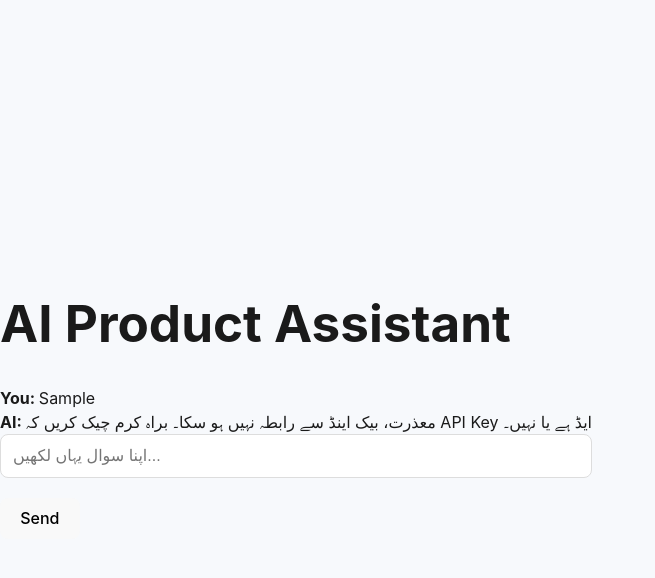
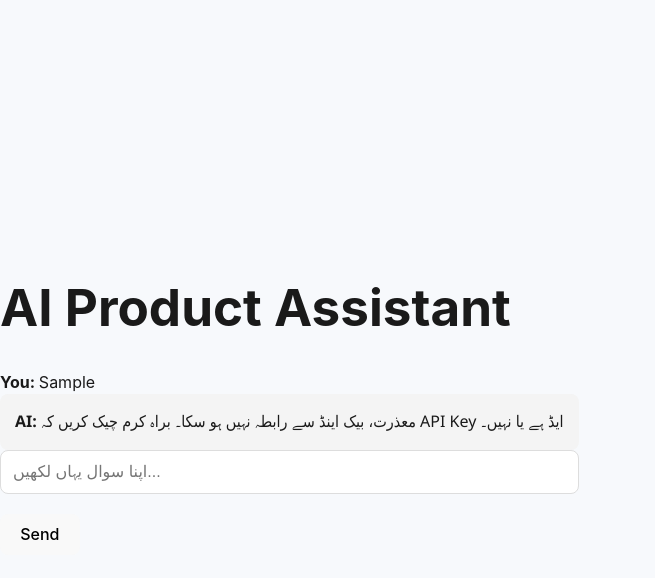
Before and after one commit to wajid-data-scientist/Ai-product-assistant, a React app in the folder frontend/: page / in a window 1280 px wide. Both pictures are taken after typing "Sample" into the empty fields and a click on the button "Send". Shown: the top 578 px of the page, without its empty margins (0-655 px from the left). Built offline with nearby package versions, Linux system fonts and the light colour scheme; no server answers; the HTML template or start-up script is replaced by a standard one.

Commit message:
makes changes in frontend

```diff
--- a/frontend/src/App.jsx
+++ b/frontend/src/App.jsx
@@ -27,8 +27,7 @@ function App() {
       });
 
       // AI کا جواب سکرین پر دکھائیں
-      // یہاں response کی جگہ description لکھیں
-setMessages([...newMessages, { role: "assistant", content: response.data.description }]);
+      setMessages([...newMessages, { role: "assistant", content: response.data.description }]);
     } catch (error) {
       console.error("Error connecting to backend:", error);
       setMessages([...newMessages, { role: "assistant", content: "معذرت، بیک اینڈ سے رابطہ نہیں ہو سکا۔ براہ کرم چیک کریں کہ API Key ایڈ ہے یا نہیں۔" }]);
@@ -43,9 +42,14 @@ setMessages([...newMessages, { role: "assistant", content: response.data.descrip
         <h1>AI Product Assistant</h1>
         <div className="chat-window">
           {messages.map((msg, index) => (
-            <div key={index} className={`message ${msg.role}`}>
+            <div
+              key={index}
+              className={`message ${msg.role}`}
+              // یہاں ہم نے آئی ڈی دی ہے تاکہ CSS اپلائی ہو سکے
+              id={msg.role === "assistant" ? "ai-response" : ""}
+            >
               <strong>{msg.role === "user" ? "You: " : "AI: "}</strong>
-              {msg.content}
+              <span>{msg.content}</span>
             </div>
           ))}
           {loading && <p className="loading">AI سوچ رہا ہے...</p>}
```
